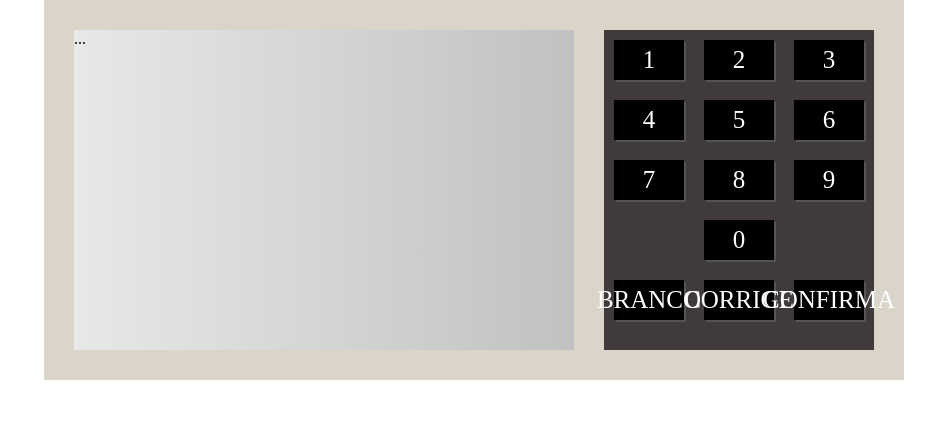
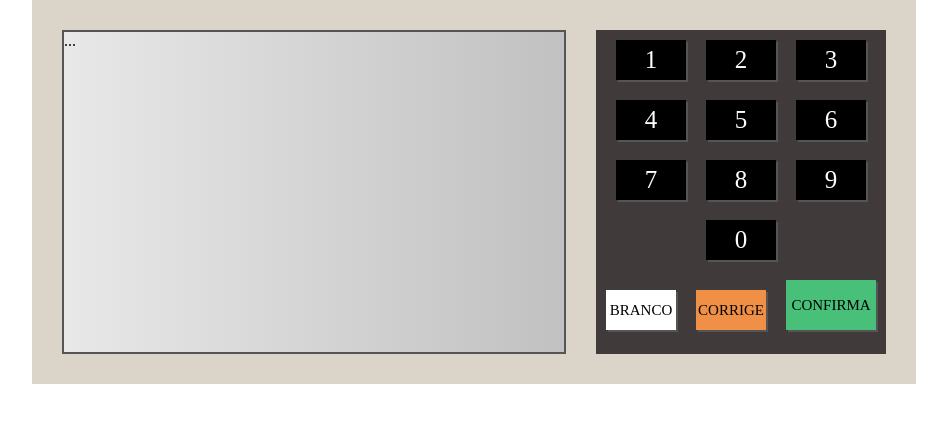
Before and after one commit to micael09-del/simulaurna-1, a plain HTML site: page index.html in a window 1280 px wide. Shown: the whole page, without its empty margins (166-1113 px from the left). Drawn offline with Linux system fonts and the light colour scheme.

Commit message:
criando os botões

```diff
--- a/css/style.css
+++ b/css/style.css
@@ -15,6 +15,7 @@ body {
 	width: 500px;
 	height: 320px;
 	background: linear-gradient(to right, #e8e8e8, #c1c1c1);
+	border: 2px solid #555;
 }
 
 .teclado {
@@ -25,6 +26,7 @@ body {
 .teclado--linha {
 	display: flex;
 	justify-content: center;
+	align-items: flex-end;
 }
 
 .teclado--botao {
@@ -40,3 +42,23 @@ body {
 	cursor: pointer;
 	box-shadow: 2px 2px 0px #555;
 }
+
+.botao--branco {
+	background-color: #fff;
+	color: #000;
+	font-size: 15px;
+}
+
+.botao--corrige {
+	background-color: #f09046;
+	color: #000;
+	font-size: 15px;
+}
+
+.botao--confirma {
+	background-color: #48c079;
+	color: #000;
+	font-size: 15px;
+	width: 90px;
+	height: 50px;
+}
--- a/index.html
+++ b/index.html
@@ -31,9 +31,9 @@
 				<div class="teclado--botao">0</div>
 			</div>
 			<div class="teclado--linha">
-				<div class="teclado--botao">BRANCO</div>
-				<div class="teclado--botao">CORRIGE</div>
-				<div class="teclado--botao">CONFIRMA</div>
+				<div class="teclado--botao botao--branco">BRANCO</div>
+				<div class="teclado--botao botao--corrige">CORRIGE</div>
+				<div class="teclado--botao botao--confirma">CONFIRMA</div>
 			</div>
 		</div>
 	</div>
```
